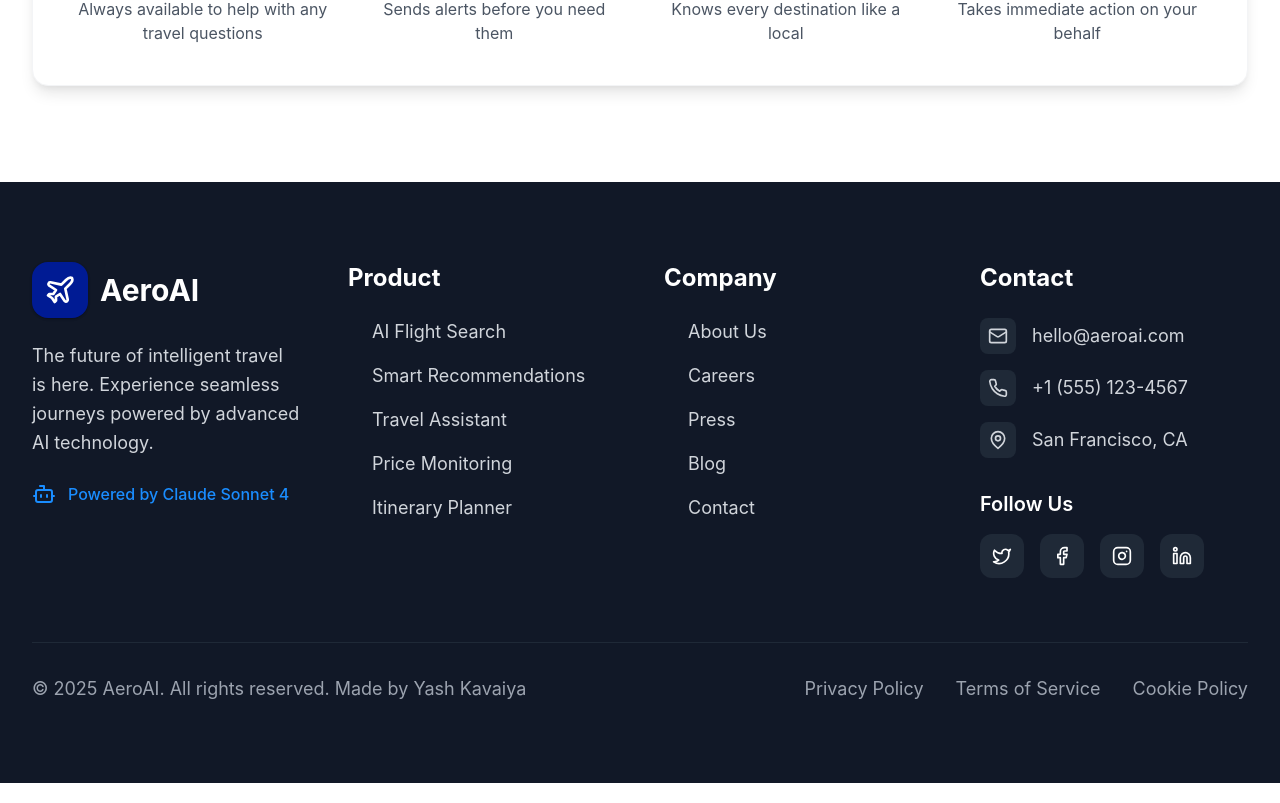
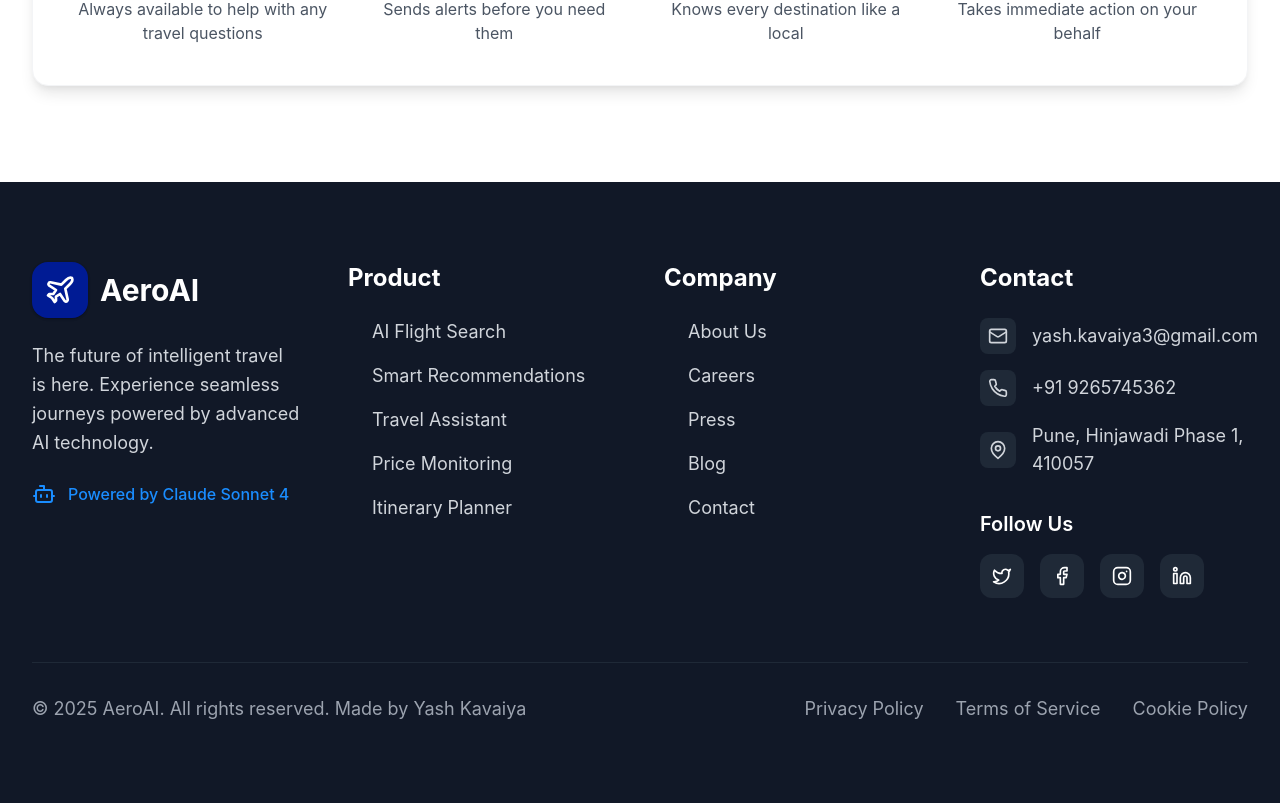
Before and after one commit to Yash-Kavaiya/indigo-AI-website, a React (Vite) app: page / in a window 1280 px wide. Shown: the part 7878-8681 px from the top of the page. Built offline with nearby package versions, Linux system fonts and the light colour scheme.

Commit message:
Update Footer with Contact Information

```diff
--- a/src/components/Footer.tsx
+++ b/src/components/Footer.tsx
@@ -105,19 +105,23 @@ const Footer: React.FC = () => {
                 <div className="bg-gray-800 p-2 rounded-lg">
                   <Mail className="h-5 w-5" />
                 </div>
-                <span className="text-body1">hello@aeroai.com</span>
+                <a href="mailto:yash.kavaiya3@gmail.com" className="text-body1 hover:text-white transition-colors">
+                  yash.kavaiya3@gmail.com
+                </a>
               </div>
               <div className="flex items-center space-x-4 text-gray-300">
                 <div className="bg-gray-800 p-2 rounded-lg">
                   <Phone className="h-5 w-5" />
                 </div>
-                <span className="text-body1">+1 (555) 123-4567</span>
+                <a href="tel:+919265745362" className="text-body1 hover:text-white transition-colors">
+                  +91 9265745362
+                </a>
               </div>
               <div className="flex items-center space-x-4 text-gray-300">
                 <div className="bg-gray-800 p-2 rounded-lg">
                   <MapPin className="h-5 w-5" />
                 </div>
-                <span className="text-body1">San Francisco, CA</span>
+                <span className="text-body1">Pune, Hinjawadi Phase 1, 410057</span>
               </div>
             </div>
 
@@ -125,16 +129,16 @@ const Footer: React.FC = () => {
             <div>
               <h4 className="text-h6 font-semibold mb-4">Follow Us</h4>
               <div className="flex space-x-4">
-                <a href="#" className="bg-gray-800 p-3 rounded-xl hover:bg-primary-500 transition-colors duration-200 group">
+                <a href="https://x.com/Yash_Kavaiya_" target="_blank" rel="noopener noreferrer" className="bg-gray-800 p-3 rounded-xl hover:bg-primary-500 transition-colors duration-200 group">
                   <Twitter className="h-5 w-5 group-hover:scale-110 transition-transform duration-200" />
                 </a>
                 <a href="#" className="bg-gray-800 p-3 rounded-xl hover:bg-primary-500 transition-colors duration-200 group">
                   <Facebook className="h-5 w-5 group-hover:scale-110 transition-transform duration-200" />
                 </a>
-                <a href="#" className="bg-gray-800 p-3 rounded-xl hover:bg-primary-500 transition-colors duration-200 group">
+                <a href="https://www.instagram.com/gen_ai_guru" target="_blank" rel="noopener noreferrer" className="bg-gray-800 p-3 rounded-xl hover:bg-primary-500 transition-colors duration-200 group">
                   <Instagram className="h-5 w-5 group-hover:scale-110 transition-transform duration-200" />
                 </a>
-                <a href="#" className="bg-gray-800 p-3 rounded-xl hover:bg-primary-500 transition-colors duration-200 group">
+                <a href="https://www.linkedin.com/in/yashkavaiya" target="_blank" rel="noopener noreferrer" className="bg-gray-800 p-3 rounded-xl hover:bg-primary-500 transition-colors duration-200 group">
                   <Linkedin className="h-5 w-5 group-hover:scale-110 transition-transform duration-200" />
                 </a>
               </div>
```
